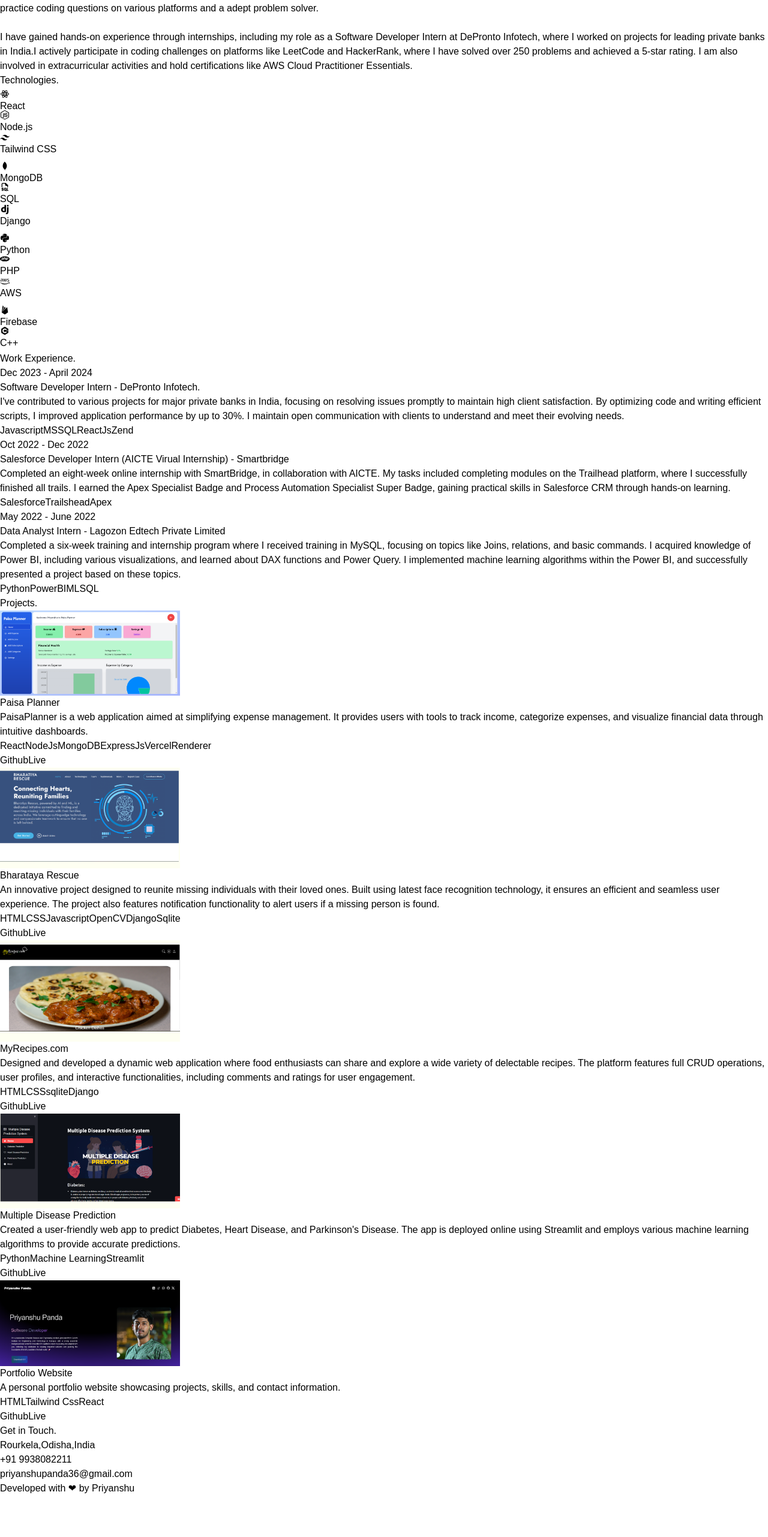
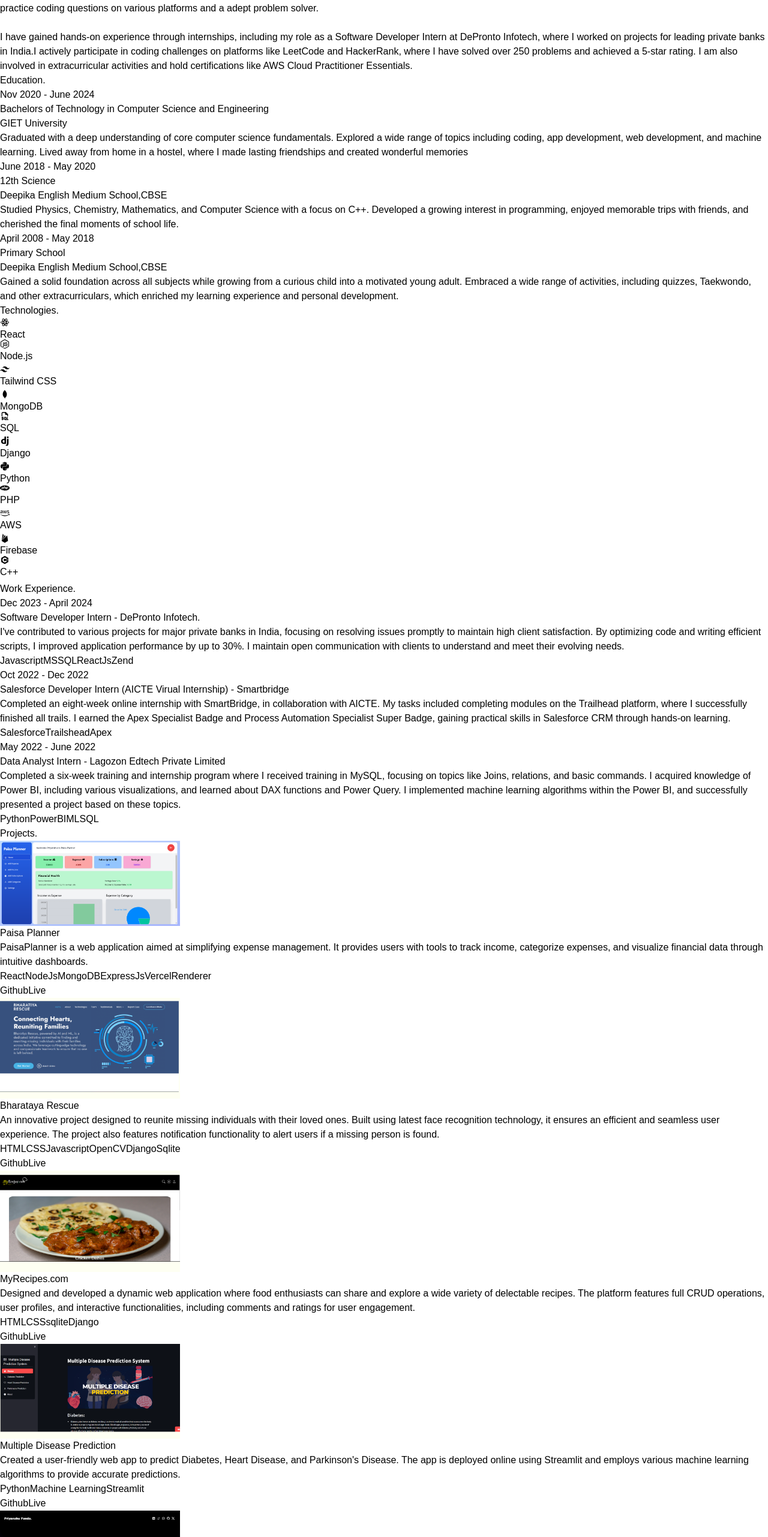
Before and after one commit to Uttakarsh-01/Portfolio_updated, a React (Vite) app: page / in a window 1280 px wide. Shown: the part 2780-5343 px from the top of the page at 60% size. Before the commit the page ends 5274 px from the top, so only its background shows below. Built offline with nearby package versions, Linux system fonts and the light colour scheme; a web font is replaced by a local one.

Commit message:
Added Contact Form,Education and Updated Footer

```diff
--- a/package.json
+++ b/package.json
@@ -10,11 +10,13 @@
     "preview": "vite preview"
   },
   "dependencies": {
+    "@emailjs/browser": "^4.4.1",
     "@vercel/analytics": "^1.3.1",
     "framer-motion": "^11.2.12",
     "react": "^18.3.1",
     "react-dom": "^18.3.1",
-    "react-icons": "^5.2.1"
+    "react-icons": "^5.2.1",
+    "sweetalert2": "^11.12.4"
   },
   "devDependencies": {
     "@types/react": "^18.3.3",
--- a/src/App.jsx
+++ b/src/App.jsx
@@ -8,6 +8,7 @@
 import Projects from './components/Projects'
 import Contact from './components/Contact';
 import Footer from './components/Footer'
+import Education from './components/Education'
 import { Analytics } from "@vercel/analytics/react"
 function App() {
 
@@ -21,6 +22,7 @@
       <Navbar></Navbar>
         <Hero/>
         <About/>
+        <Education/>
         <Technologies/>
         <Experience/>
         <Projects/>
--- a/src/components/Contact.jsx
+++ b/src/components/Contact.jsx
@@ -1,26 +1,180 @@
-import React from 'react'
-import { CONTACT } from '../constants'
-import { motion } from "framer-motion"
-const Contact = () => {
+// import React from 'react'
+// import { CONTACT } from '../constants'
+// import { motion } from "framer-motion"
+// const Contact = () => {
+//   return (
+//     <div className='border-b border-neutral-900 pb-10'>
+//         <motion.h1 whileInView={{opacity:1,y:0}}
+//         initial={{opacity:0,y:-100}}
+//         transition={{duration:1}} className='my-10 text-center text-4xl'>Get in Touch.</motion.h1>
+//         <div className='text-center tracking-tighter'>
+//             <motion.p
+//             whileInView={{opacity:1,x:0}}
+//         initial={{opacity:0,x:-100}}
+//         transition={{duration:1}}  className='my-4'>{CONTACT.address}</motion.p>
+//             <motion.p whileInView={{opacity:1,x:0}}
+//         initial={{opacity:0,x:-100}}
+//         transition={{duration:1}} className='my-4'>{CONTACT.phoneNo}</motion.p>
+//             <motion.p whileInView={{opacity:1,x:0}}
+//         initial={{opacity:0,x:100}}
+//         transition={{duration:1}} className='my-4'>{CONTACT.email}</motion.p>
+//         </div>
+//     </div>
+//   )
+// }
+
+// export default Contact
+
+import React, { useState } from 'react';
+import emailjs from '@emailjs/browser';
+import { motion } from 'framer-motion';
+import Swal from 'sweetalert2';
+import { IoIosSend } from "react-icons/io";
+const ContactForm = () => {
+  const [formData, setFormData] = useState({
+    name: '',
+    email: '',
+    message: '',
+  });
+  const [status, setStatus] = useState('');
+
+  const handleChange = (e) => {
+    setFormData({ ...formData, [e.target.name]: e.target.value });
+  };
+
+  const handleSubmit = async (e) => {
+    e.preventDefault();
+
+    try {
+      const templateParams = {
+        to_name: 'Priyanshu',
+        from_name: formData.name,
+        message: formData.message,
+        reply_to: formData.email,
+      };
+
+      await emailjs.send(
+        'service_98tw0xc',
+        'template_as6sjil',
+        templateParams,
+        'LKJg32gTvTg56DrCk'
+      );
+
+      setFormData({ name: '', email: '', message: '' });
+      setStatus('success');
+      Swal.fire({
+        title: 'Success!',
+        text: 'Message sent successfully!',
+        icon: 'success',
+        confirmButtonText: 'OK',
+        background: '#1e1e1e', // Dark background
+        color: '#fff', // White text color
+        customClass: {
+          popup: 'dark-popup',
+          confirmButton: 'dark-button',
+          icon: 'dark-icon'
+        }
+    });
+    } catch (error) {
+      console.error('Error sending email:', error);
+      setStatus('error');
+      Swal.fire({
+        title: 'Error!',
+        text: 'Failed to send message. Please try again.',
+        icon: 'error',
+        confirmButtonText: 'OK',
+        background: '#1e1e1e', // Dark background
+        color: '#fff', // White text color
+        customClass: {
+          popup: 'dark-popup',
+          confirmButton: 'dark-button',
+          icon: 'dark-icon'
+        }
+      });
+    }
+    finally {
+      setStatus('');
+    }
+  };
+
   return (
-    <div className='border-b border-neutral-900 pb-10'>
-        <motion.h1 whileInView={{opacity:1,y:0}}
-        initial={{opacity:0,y:-100}}
-        transition={{duration:1}} className='my-10 text-center text-4xl'>Get in Touch.</motion.h1>
-        <div className='text-center tracking-tighter'>
-            <motion.p
-            whileInView={{opacity:1,x:0}}
-        initial={{opacity:0,x:-100}}
-        transition={{duration:1}}  className='my-4'>{CONTACT.address}</motion.p>
-            <motion.p whileInView={{opacity:1,x:0}}
-        initial={{opacity:0,x:-100}}
-        transition={{duration:1}} className='my-4'>{CONTACT.phoneNo}</motion.p>
-            <motion.p whileInView={{opacity:1,x:0}}
-        initial={{opacity:0,x:100}}
-        transition={{duration:1}} className='my-4'>{CONTACT.email}</motion.p>
-        </div>
+    <div className='border-b border-neutral-900 pb-4'>
+       <motion.h1
+        whileInView={{ opacity: 1, y: 0 }}
+        initial={{ opacity: 0, y: -100 }}
+        transition={{ duration: 0.5 }}
+        className='my-20 text-center text-4xl'
+      >
+        Let's <span className='text-neutral-500'>Connect</span>.
+      </motion.h1>
+      <div className="max-w-2xl mx-auto mt-10 p-4 sm:p-6 rounded-lg bg-gray-500 bg-opacity-20 backdrop-filter backdrop-blur-lg">
+  <form onSubmit={handleSubmit} className="space-y-4">
+    <div className="flex flex-col sm:flex-row space-y-4 sm:space-y-0 sm:space-x-4">
+      <input
+        className="flex-1 bg-gray-600 border border-gray-300 rounded-md py-2 px-3 text-white leading-tight focus:outline-none focus:ring-2 focus:ring-blue-500"
+        type="text"
+        placeholder="Your Name"
+        name="name"
+        value={formData.name}
+        onChange={handleChange}
+        required
+      />
+      <input
+        className="flex-1 bg-gray-600 border border-gray-300 rounded-md py-2 px-3 text-white leading-tight focus:outline-none focus:ring-2 focus:ring-blue-500"
+        type="email"
+        placeholder="Your Email"
+        name="email"
+        value={formData.email}
+        onChange={handleChange}
+        required
+      />
     </div>
-  )
-}
+    <textarea
+      className="w-full bg-gray-600 border border-gray-300 rounded-md py-2 px-3 text-white leading-tight focus:outline-none focus:ring-2 focus:ring-blue-500"
+      placeholder="Your Message"
+      name="message"
+      value={formData.message}
+      onChange={handleChange}
+      required
+      rows="4"
+    ></textarea>
+    <div className="flex justify-center">
+      <button
+        className="flex items-center bg-blue-500 hover:bg-blue-700 text-white font-bold py-2 px-6 rounded focus:outline-none focus:shadow-outline transition duration-300 ease-in-out"
+        type="submit"
+        disabled={status === 'sending'}
+      >
+        {status === 'sending' ? (
+          <>
+            <svg className="animate-spin h-5 w-5 mr-2 text-white" xmlns="http://www.w3.org/2000/svg" fill="none" viewBox="0 0 24 24">
+              <circle className="opacity-25" cx="12" cy="12" r="10" stroke="currentColor" strokeWidth="4"></circle>
+              <path className="opacity-75" fill="currentColor" d="M4 12a8 8 0 018-8V0C5.373 0 0 5.373 0 12h4z"></path>
+            </svg>
+            Sending...
+          </>
+        ) : (
+          <>
+            <IoIosSend className="h-5 w-5 mr-2" />
+            Send
+          </>
+        )}
+      </button>
+    </div>
+  </form>
+  {status === 'success' && (
+    <div className="mt-4 p-2 bg-green-100 border border-green-400 text-green-700 rounded">
+      Message sent successfully!
+    </div>
+  )}
+  {status === 'error' && (
+    <div className="mt-4 p-2 bg-red-100 border border-red-400 text-red-700 rounded">
+      Failed to send message. Please try again.
+    </div>
+  )}
+</div>
 
-export default Contact
+    </div>
+  );
+};
+
+export default ContactForm;
--- /dev/null
+++ b/src/components/Education.jsx
@@ -0,0 +1,44 @@
+import React from 'react';
+import { EDUCATION } from '../constants';
+import { motion } from 'framer-motion';
+
+const Education = () => {
+  return (
+    <div className='border-b border-neutral-900 pb-4'>
+      <motion.h1
+        whileInView={{ opacity: 1, y: 0 }}
+        initial={{ opacity: 0, y: -100 }}
+        transition={{ duration: 0.5 }}
+        className='my-20 text-center text-4xl'
+      >
+        Education.
+      </motion.h1>
+
+      {EDUCATION.map((education, index) => (
+        <div key={education.institution + education.degree} className='mb-8 flex flex-wrap lg:justify-center'>
+          <motion.div
+            whileInView={{ opacity: 1, x: 0 }}
+            initial={{ opacity: 0, x: -100 }}
+            transition={{ duration: 0.8 }}
+            className='w-full lg:w-1/4'
+          >
+            <p className='mb-2 text-sm text-neutral-400'>{education.duration}</p>
+          </motion.div>
+
+          <motion.div
+            whileInView={{ opacity: 1, x: 0 }}
+            initial={{ opacity: 0, x: 100 }}
+            transition={{ duration: 0.8 }}
+            className='w-full max-w-xl lg:w-3/4'
+          >
+            <h4 className='mb-2 font-semibold'>{education.degree}</h4>
+            <h6 className='mb-2 font-semibold text-sm'>{education.institution}</h6>
+            <p className='mb-4 text-neutral-400 text-justify'>{education.description}</p>
+          </motion.div>
+        </div>
+      ))}
+    </div>
+  );
+};
+
+export default Education;
--- a/src/components/Footer.jsx
+++ b/src/components/Footer.jsx
@@ -1,17 +1,55 @@
-import React from 'react'
-import { motion } from "framer-motion"
+import React from 'react';
+import { motion } from "framer-motion";
+import { FaInstagram, FaGithub } from "react-icons/fa";
+import { FaXTwitter } from "react-icons/fa6";
 const Footer = () => {
+    const scrollToTop = () => {
+        window.scrollTo({ top: 0, behavior: 'smooth' });
+    };
+
+    const currentYear = new Date().getFullYear();
+
     return (
         <footer className='pt-14 pb-14'>
-          <motion.div whileInView={{opacity:1 ,x:0}}
-          initial={{opacity:0,x:-100}}
-          transition={{duration:1}} className="container mx-auto text-center">
-            <p className="text-white text-xl">
-              Developed with <span className="text-red-500">❤</span> by Priyanshu
-            </p>
-          </motion.div>
+            <motion.div
+                whileInView={{ opacity: 1, x: 0 }}
+                initial={{ opacity: 0, x: -100 }}
+                transition={{ duration: 1 }}
+                className="container mx-auto text-center"
+            >
+                <p className="text-white text-xl mb-4">
+                    Developed with <motion.span
+                        className="text-red-500"
+                        animate={{ scale: [1, 1.2, 1] }}
+                        transition={{ repeat: Infinity, duration: 1.5 }}>
+                        ❤
+                    </motion.span> by Priyanshu
+                </p>
+
+                <div className="flex justify-center space-x-6 text-white mb-6">
+                    <a href="https://www.instagram.com/priyanshuupanda__" target="_blank" rel="noopener noreferrer">
+                        <FaInstagram size={24} />
+                    </a>
+                    <a href="https://github.com/thegeek36" target="_blank" rel="noopener noreferrer">
+                        <FaGithub size={24} />
+                    </a>
+                    <a href="https://twitter.com/that_tallguy_1" target="_blank" rel="noopener noreferrer">
+                        <FaXTwitter size={24} />
+                    </a>
+                </div>
+
+                <button
+                    onClick={scrollToTop}
+                    className="text-sm text-blue-500 underline mb-4">
+                    Back to Top
+                </button>
+
+                <p className="text-white text-sm">
+                    © {currentYear} Priyanshu Panda. All Rights Reserved.
+                </p>
+            </motion.div>
         </footer>
-      );
+    );
 }
 
-export default Footer
+export default Footer;
--- a/src/constants/index.js
+++ b/src/constants/index.js
@@ -37,6 +37,30 @@
     technologies: ["Python", "PowerBI", "ML","SQL"],
   }
 
+];
+
+export const EDUCATION = [
+  {
+    degree: "Bachelors of Technology in Computer Science and Engineering",
+    institution: "GIET University",
+    duration: "Nov 2020 - June 2024",
+    description:
+      "Graduated with a deep understanding of core computer science fundamentals. Explored a wide range of topics including coding, app development, web development, and machine learning. Lived away from home in a hostel, where I made lasting friendships and created wonderful memories",
+  },
+  {
+    degree: "12th Science",
+    institution: "Deepika English Medium School,CBSE",
+    duration: "June 2018 - May 2020",
+    description:
+      "Studied Physics, Chemistry, Mathematics, and Computer Science with a focus on C++. Developed a growing interest in programming, enjoyed memorable trips with friends, and cherished the final moments of school life.",
+  },
+  {
+    degree: "Primary School",
+    institution: "Deepika English Medium School,CBSE",
+    duration: "April 2008 - May 2018",
+    description:
+      "Gained a solid foundation across all subjects while growing from a curious child into a motivated young adult. Embraced a wide range of activities, including quizzes, Taekwondo, and other extracurriculars, which enriched my learning experience and personal development.",
+  },
 ];
 
 export const PROJECTS = [
```
Also changed, not shown: 1 other file (tests, documents, lock files or other folders).
